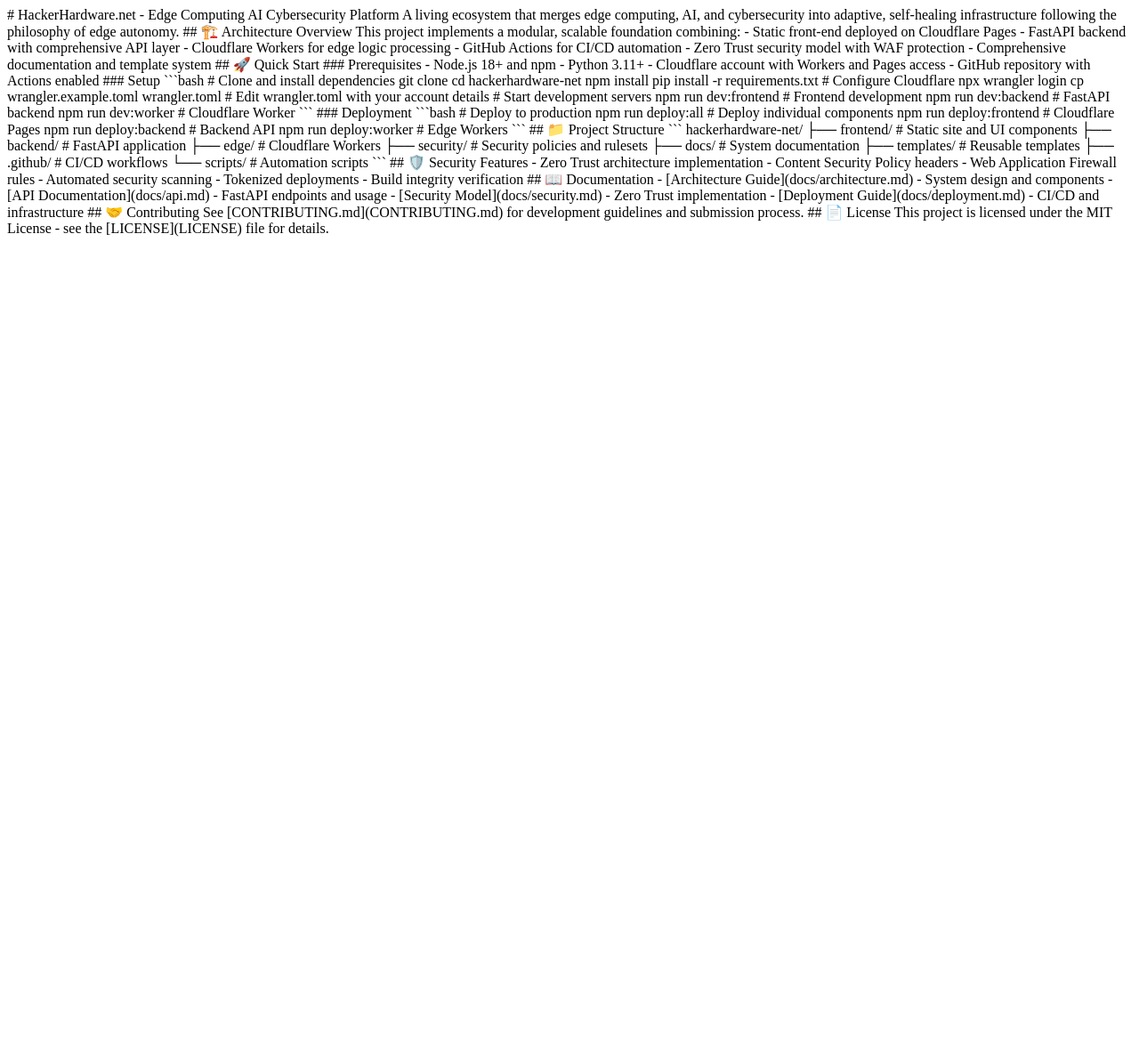
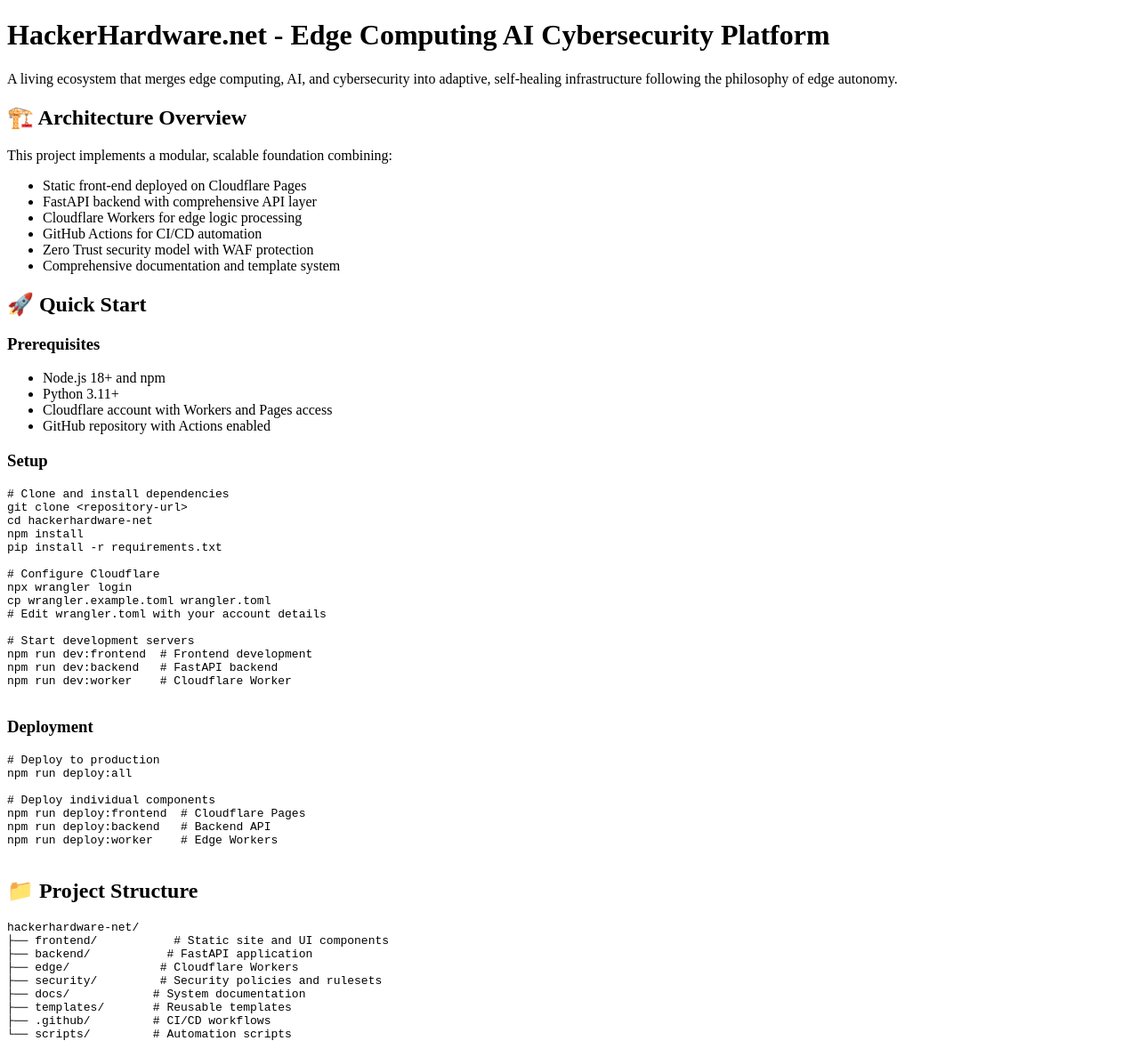
Before and after one commit to canstralian/hackerhardware-site, a website: page index.html in a window 1280 px wide. Shown: the top 1188 px of the page at 89% size. Before the commit the page ends 800 px from the top, so only its background shows below. Drawn offline with Linux system fonts and the light colour scheme.

Commit message:
Update index.html

````diff
--- a/index.html
+++ b/index.html
@@ -1,29 +1,45 @@
-# HackerHardware.net - Edge Computing AI Cybersecurity Platform
+<!DOCTYPE html>
+<html lang="en">
+<head>
+    <meta charset="UTF-8">
+    <meta name="viewport" content="width=device-width, initial-scale=1.0">
+    <meta name="description" content="A living ecosystem merging edge computing, AI, and cybersecurity into adaptive, self-healing infrastructure.">
+    <title>HackerHardware.net - Edge Computing AI Cybersecurity Platform</title>
+</head>
+<body>
+    <header>
+        <h1>HackerHardware.net - Edge Computing AI Cybersecurity Platform</h1>
+        <p>A living ecosystem that merges edge computing, AI, and cybersecurity into adaptive, self-healing infrastructure following the philosophy of edge autonomy.</p>
+    </header>
 
-A living ecosystem that merges edge computing, AI, and cybersecurity into adaptive, self-healing infrastructure following the philosophy of edge autonomy.
+    <main>
+        <section>
+            <h2>🏗️ Architecture Overview</h2>
+            <p>This project implements a modular, scalable foundation combining:</p>
+            <ul>
+                <li>Static front-end deployed on Cloudflare Pages</li>
+                <li>FastAPI backend with comprehensive API layer</li>
+                <li>Cloudflare Workers for edge logic processing</li>
+                <li>GitHub Actions for CI/CD automation</li>
+                <li>Zero Trust security model with WAF protection</li>
+                <li>Comprehensive documentation and template system</li>
+            </ul>
+        </section>
 
-## 🏗️ Architecture Overview
+        <section>
+            <h2>🚀 Quick Start</h2>
 
-This project implements a modular, scalable foundation combining:
-- Static front-end deployed on Cloudflare Pages
-- FastAPI backend with comprehensive API layer
-- Cloudflare Workers for edge logic processing
-- GitHub Actions for CI/CD automation
-- Zero Trust security model with WAF protection
-- Comprehensive documentation and template system
+            <h3>Prerequisites</h3>
+            <ul>
+                <li>Node.js 18+ and npm</li>
+                <li>Python 3.11+</li>
+                <li>Cloudflare account with Workers and Pages access</li>
+                <li>GitHub repository with Actions enabled</li>
+            </ul>
 
-## 🚀 Quick Start
-
-### Prerequisites
-- Node.js 18+ and npm
-- Python 3.11+
-- Cloudflare account with Workers and Pages access
-- GitHub repository with Actions enabled
-
-### Setup
-```bash
-# Clone and install dependencies
-git clone <repository-url>
+            <h3>Setup</h3>
+            <pre><code># Clone and install dependencies
+git clone &lt;repository-url&gt;
 cd hackerhardware-net
 npm install
 pip install -r requirements.txt
@@ -37,23 +53,22 @@
 npm run dev:frontend  # Frontend development
 npm run dev:backend   # FastAPI backend
 npm run dev:worker    # Cloudflare Worker
-```
+            </code></pre>
 
-### Deployment
-```bash
-# Deploy to production
+            <h3>Deployment</h3>
+            <pre><code># Deploy to production
 npm run deploy:all
 
 # Deploy individual components
 npm run deploy:frontend  # Cloudflare Pages
 npm run deploy:backend   # Backend API
 npm run deploy:worker    # Edge Workers
-```
+            </code></pre>
+        </section>
 
-## 📁 Project Structure
-
-```
-hackerhardware-net/
+        <section>
+            <h2>📁 Project Structure</h2>
+            <pre><code>hackerhardware-net/
 ├── frontend/           # Static site and UI components
 ├── backend/           # FastAPI application
 ├── edge/             # Cloudflare Workers
@@ -62,28 +77,40 @@
 ├── templates/       # Reusable templates
 ├── .github/         # CI/CD workflows
 └── scripts/         # Automation scripts
-```
+            </code></pre>
+        </section>
 
-## 🛡️ Security Features
+        <section>
+            <h2>🛡️ Security Features</h2>
+            <ul>
+                <li>Zero Trust architecture implementation</li>
+                <li>Content Security Policy headers</li>
+                <li>Web Application Firewall rules</li>
+                <li>Automated security scanning</li>
+                <li>Tokenized deployments</li>
+                <li>Build integrity verification</li>
+            </ul>
+        </section>
 
-- Zero Trust architecture implementation
-- Content Security Policy headers
-- Web Application Firewall rules
-- Automated security scanning
-- Tokenized deployments
-- Build integrity verification
+        <section>
+            <h2>📖 Documentation</h2>
+            <ul>
+                <li><a href="docs/architecture.md" target="_blank">Architecture Guide</a> - System design and components</li>
+                <li><a href="docs/api.md" target="_blank">API Documentation</a> - FastAPI endpoints and usage</li>
+                <li><a href="docs/security.md" target="_blank">Security Model</a> - Zero Trust implementation</li>
+                <li><a href="docs/deployment.md" target="_blank">Deployment Guide</a> - CI/CD and infrastructure</li>
+            </ul>
+        </section>
 
-## 📖 Documentation
+        <section>
+            <h2>🤝 Contributing</h2>
+            <p>See <a href="CONTRIBUTING.md" target="_blank">CONTRIBUTING.md</a> for development guidelines and submission process.</p>
+        </section>
 
-- [Architecture Guide](docs/architecture.md) - System design and components
-- [API Documentation](docs/api.md) - FastAPI endpoints and usage
-- [Security Model](docs/security.md) - Zero Trust implementation
-- [Deployment Guide](docs/deployment.md) - CI/CD and infrastructure
-
-## 🤝 Contributing
-
-See [CONTRIBUTING.md](CONTRIBUTING.md) for development guidelines and submission process.
-
-## 📄 License
-
-This project is licensed under the MIT License - see the [LICENSE](LICENSE) file for details.
+        <footer>
+            <h2>📄 License</h2>
+            <p>This project is licensed under the MIT License - see the <a href="LICENSE" target="_blank">LICENSE</a> file for details.</p>
+        </footer>
+    </main>
+</body>
+</html>
````
